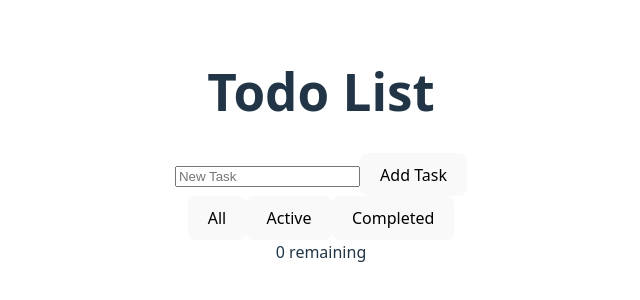
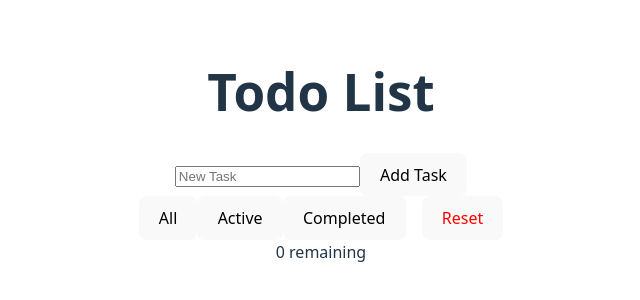
Before and after one commit to mkcheung/TypescriptPlayground, a React (Vite) app: page / in a window 1280 px wide. Shown: the part 238-538 px from the top of the page, without its empty margins (319-959 px from the left). Built offline with nearby package versions, Linux system fonts and the light colour scheme.

Commit message:
add removal of tasks from localstorage

```diff
--- a/src/App.tsx
+++ b/src/App.tsx
@@ -46,6 +46,11 @@ export default function App () {
         setToDos(prev => prev.filter(toDo => toDo.id !== id))
     }, [])
 
+    const clearToDos = () => {
+        setToDos([]);
+        localStorage.removeItem('todos');
+    }
+
     const visibleToDos = useMemo<ToDo[]>(() => {
         if(filter === 'active'){
             return toDos.filter(toDo => !toDo.done);
@@ -82,6 +87,9 @@ export default function App () {
                         <button key={item} onClick={() => setFilter(item)}>{item[0].toUpperCase()+item.slice(1)}</button>
                     ))
                 }
+                <button onClick={clearToDos} style={{ marginLeft: "1rem", color: "red" }}>
+                    Reset
+                </button>
                 <div>
                     {remaining} remaining
                 </div>
```
